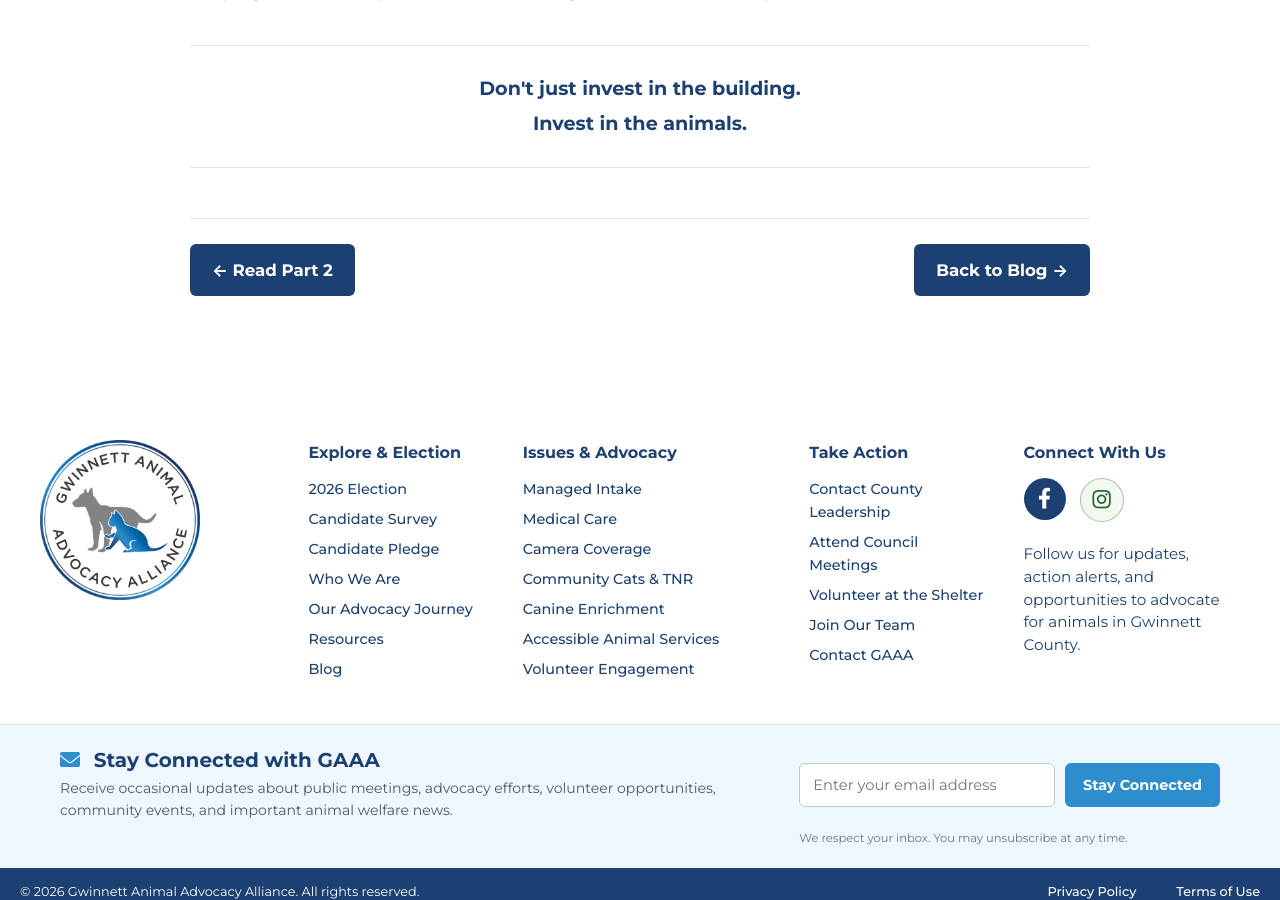
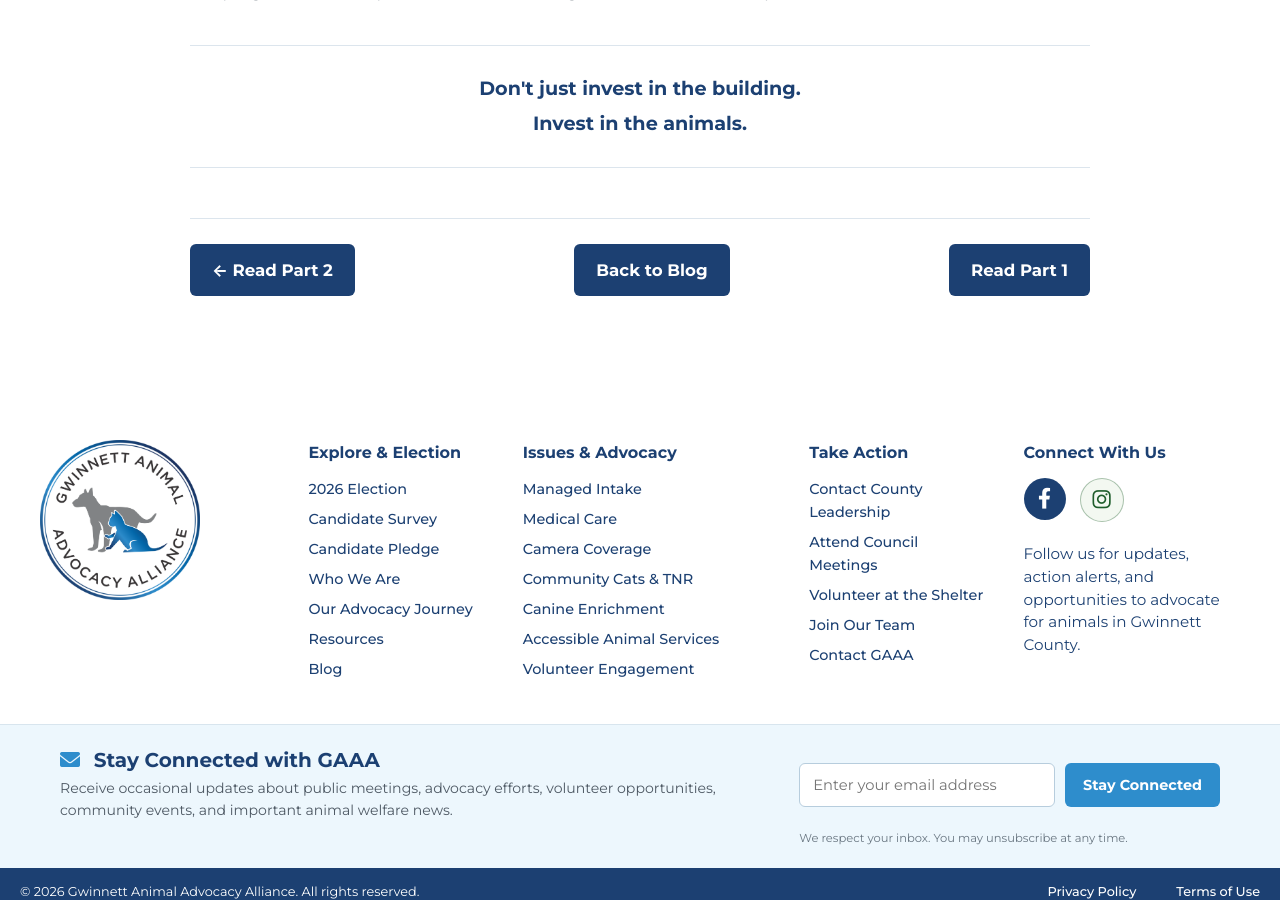
Before and after one commit to whitleybacon/gwinnett-animal-advocacy-alliance, a Jekyll site: the page built from blog/human-problem-part-3.html, in a window 1280 px wide and 900 px high, scrolled down 2724 px. Built offline with Jekyll 4.4.1, drawn with Linux system fonts in a browser that asks for light colours.

Commit message:
Update human-problem-part-3.html

```diff
--- a/blog/human-problem-part-3.html
+++ b/blog/human-problem-part-3.html
@@ -317,6 +317,7 @@
     </div>
 
 
+
 <nav class="series-navigation" aria-label="Article navigation">
 
     <a href="/blog/human-problem-part-2.html">
@@ -324,7 +325,11 @@
     </a>
 
     <a href="/blog/">
-            Back to Blog →
+        Back to Blog
+    </a>
+
+    <a href="/blog/human-problem-part-1.html">
+        Read Part 1
     </a>
 
 </nav>
```
Lines whose indentation alone changed are shown as unchanged.
